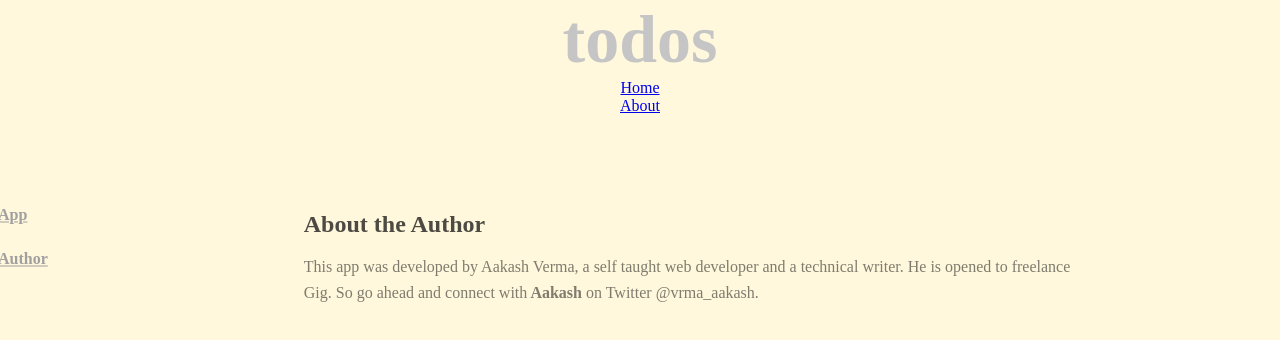
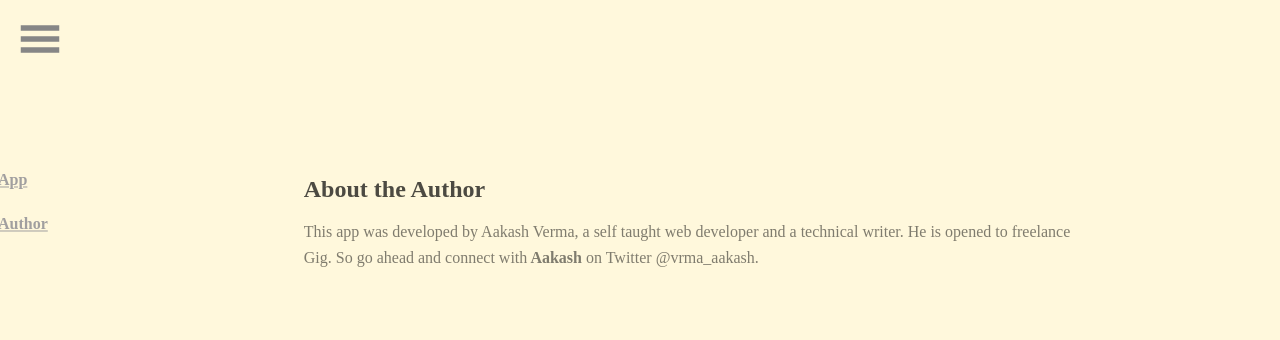
Before and after one commit to skyv26/react-todo-app-v1, a React (Create React App) app: page /about/about-author in a window 1280 px wide. Shown: the top 340 px of the page. Built offline with nearby package versions, Linux system fonts and the light colour scheme.

Commit message:
Update `[Header]` component

```diff
--- a/src/components/Header/Header.js
+++ b/src/components/Header/Header.js
@@ -1,21 +1,59 @@
 import React from 'react';
+import { NavLink } from 'react-router-dom';
+import { GiHamburgerMenu } from 'react-icons/gi';
+import { IoMdClose } from 'react-icons/io';
 import style from './Header.module.css';
 
 class Header extends React.PureComponent {
+  constructor(props) {
+    super(props);
+    this.state = {
+      menuToggle: false,
+    };
+
+    this.toggleButtonHandler = this.toggleButtonHandler.bind(this);
+  }
+
+  toggleButtonHandler = () => {
+    this.setState((prev) => ({ menuToggle: !prev.menuToggle }));
+  }
+
   render() {
+    const { menuToggle } = this.state;
     return (
-      <header className={style.Header}>
-        <a href="/" className={style.Logo}>todos</a>
+      <header className={`${style.Header} ${menuToggle ? style.ExpandHeader : ''}`}>
+        <button type="button" className={style.MenuButton} onClick={this.toggleButtonHandler}>
+          {menuToggle ? <IoMdClose /> : <GiHamburgerMenu />}
+        </button>
+        {menuToggle ? (
           <nav className={style.Navigation}>
             <ul className={style.UnorderedList}>
               <li className={style.Link}>
-              <a href="/" className={style.MenuLink}>Home</a>
+                <NavLink
+                  to="/"
+                  className={style.MenuLink}
+                  activeClassName={style.active}
+                  onClick={this.toggleButtonHandler}
+                  exact
+                >
+                  Home
+                </NavLink>
               </li>
+
               <li className={style.Link}>
-              <a href="/about" className={style.MenuLink}>About</a>
+                <NavLink
+                  to="/about"
+                  className={style.MenuLink}
+                  activeClassName={style.active}
+                  onClick={this.toggleButtonHandler}
+                  exact
+                >
+                  About
+                </NavLink>
               </li>
             </ul>
           </nav>
+        ) : null}
       </header>
     );
   }
--- a/src/components/Header/Header.module.css
+++ b/src/components/Header/Header.module.css
@@ -1,10 +1,76 @@
 .Header {
-  text-align: center;
+  display: flex;
+  flex-direction: column;
+  padding: 1rem;
+  width: max-content;
+  height: max-content;
+  gap: 3rem;
+  position: absolute;
+  top: 0;
+  left: 0;
+  z-index: 10;
 }
 
-.Logo {
-  text-decoration: none;
-  color: rgb(197, 197, 197);
-  font-size: 4.25rem;
+.ExpandHeader {
+  width: 80vw;
+  height: 100vh;
+  background-color: #008b8b;
+}
+
+.MenuButton {
+  width: 3rem;
+  height: 3rem;
+  border: none;
+  background-color: transparent;
+}
+
+.MenuButton:hover {
+  cursor: pointer;
+}
+
+.MenuButton svg {
+  color: rgb(134, 134, 134);
+  font-size: 2.75rem;
+}
+
+.ExpandHeader svg {
+  color: white;
+}
+
+.Navigation {
+  display: block;
+  color: cyan;
+}
+
+.UnorderedList {
+  display: flex;
+  flex-direction: column;
+  gap: 1.75rem;
+  padding: 1rem;
+}
+
+.MenuLink {
+  font-size: 1.25rem;
+  color: cyan;
   font-weight: bold;
 }
+
+.MenuLink:hover {
+  font-size: 1.25rem;
+}
+
+.MenuLink.active {
+  color: red;
+  text-decoration: underline;
+}
+
+@media (min-width: 768px) {
+  .Header {
+    position: unset;
+  }
+
+  .ExpandHeader {
+    width: 25%;
+    background-color: #008b8b;
+  }
+}
```
Lines whose indentation alone changed are shown as unchanged.
